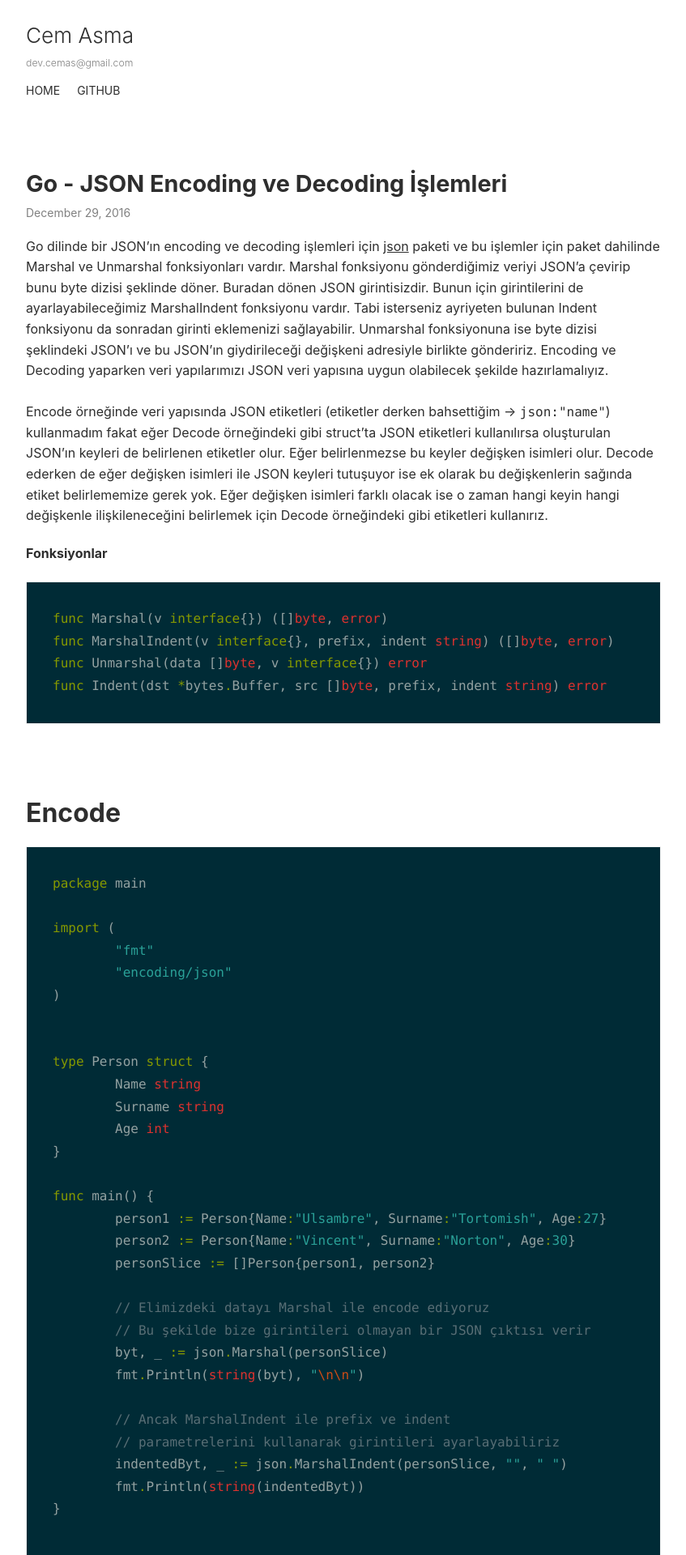
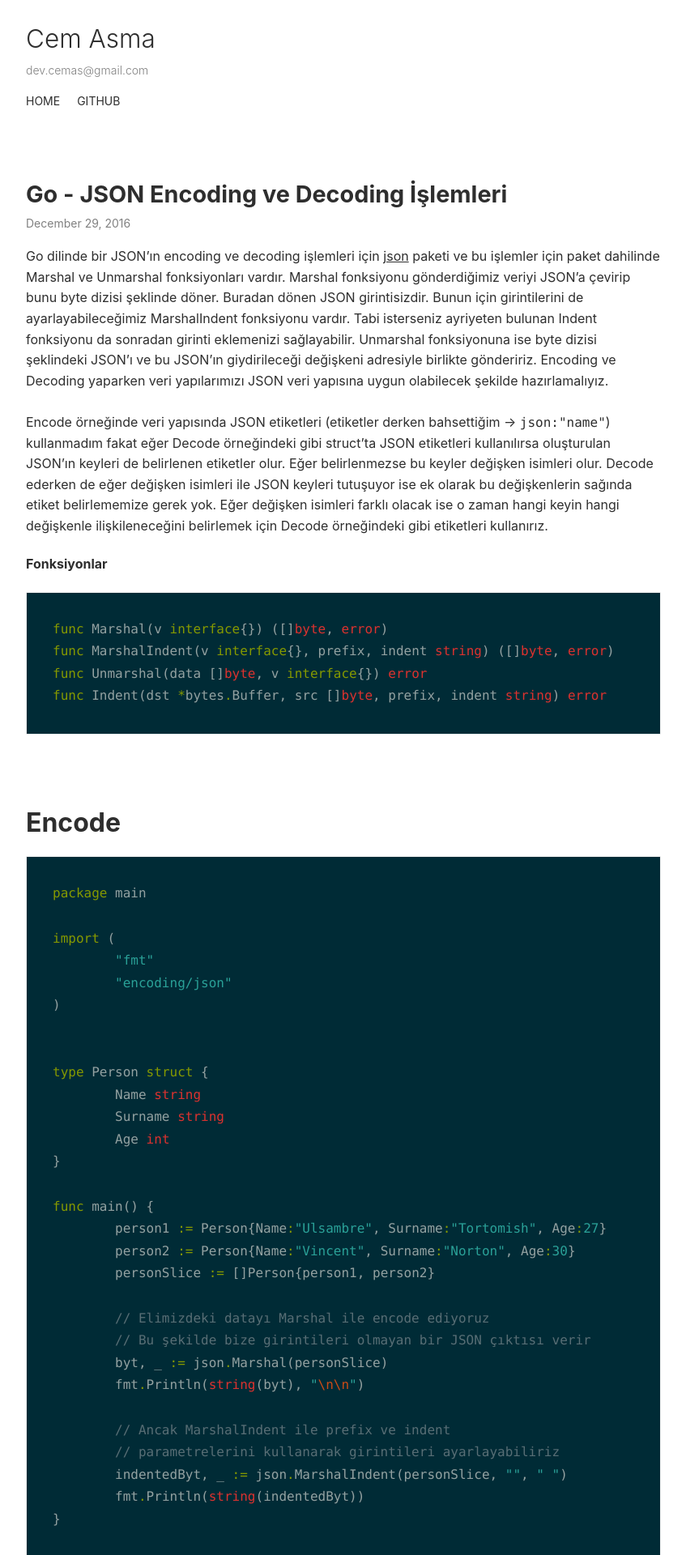
Before and after one commit to cemasma/cemasma-blog, a Jekyll site: the page built from index.html, in a window 1280 px wide. Shown: the top 1920 px of the page at 81% size, without its empty margins (216-1063 px from the left). Built offline with Jekyll 4.4.1, drawn with Linux system fonts in a browser that asks for light colours; the list of posts is cut into pages by our own code.

Commit message:
Update _global.scss

```diff
--- a/_sass/_global.scss
+++ b/_sass/_global.scss
@@ -80,7 +80,6 @@ figure {
     overflow: hidden;
     padding: 2em 0 .5em 0;
     margin-bottom: 2em;
-    text-size: 1.25em;
 }
 
 @media (min-width: 34em) {
@@ -97,7 +96,7 @@ h1 {
 .site-title {
     text-decoration: none;
     font-weight: 300;
-    font-size: 1.25em;
+    font-size: 1.5em;
 }
 
 .site-nav a {
@@ -106,6 +105,7 @@ h1 {
     padding-right: 1.5em;
     padding-bottom: 1.5em;
     text-transform: uppercase;
+    text-size: 1.25em
 }
 
 .site-nav a:hover {
@@ -116,7 +116,7 @@ h1 {
     margin: 0 0 1.5em 0;
     font-weight: 300;
     color: $gray4;
-    font-size: .875em;
+    font-size: 1em;
 }
 
 /*=======================================
```
